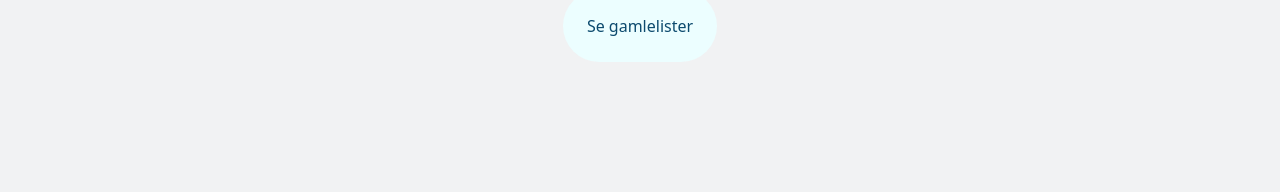
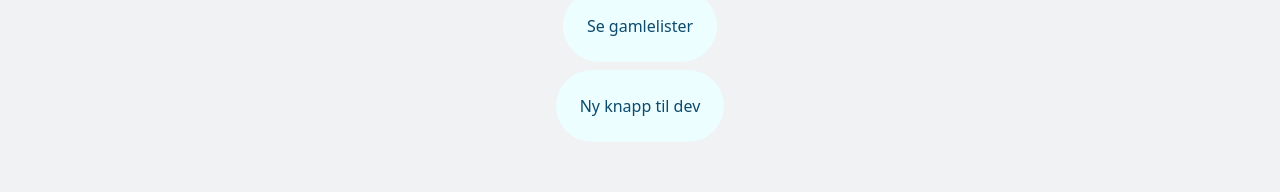
Before and after one commit to torhenningegenes/telleliste, a Next.js app: page /home in a window 1280 px wide. Shown: the part 442-634 px from the top of the page. Built offline with nearby package versions, Linux system fonts and the light colour scheme; no server answers; sample sign-in values are in the browser's storage.

Commit message:
added dev page for testing

```diff
--- /dev/null
+++ b/pages/DevPage.tsx
@@ -0,0 +1,7 @@
+function DevPage() {
+  const num = 2;
+
+  return <div>dev test</div>;
+}
+
+export default DevPage;
--- a/pages/home.js
+++ b/pages/home.js
@@ -52,6 +52,11 @@ function Home(props) {
                   Se gamlelister
                 </button>
               </Link>
+              <Link href={"/DevPage"} passHref className="block z-20">
+                <button className=" mt-2 bg-sky-50 text-sky-900 hover:bg-sky-500 hover:text-sky-50 font-light py-4 px-4  focus:ring-red-900 focus:shadow-outline active:bg-red-500 rounded-full">
+                  Ny knapp til dev
+                </button>
+              </Link>
             </div>
           </section>
         </div>
--- a/pages/index.js
+++ b/pages/index.js
@@ -18,7 +18,7 @@ function Home() {
         "
       >
         <h1 className="text-center main__header shadow-lg mb-5 telle--lista--heading1">
-          Velkommen til Tellelista for barnehage 2023
+          Velkommen til Tellelista for barnehage
         </h1>
 
         <Link href={"/login-user"} passHref>
```
